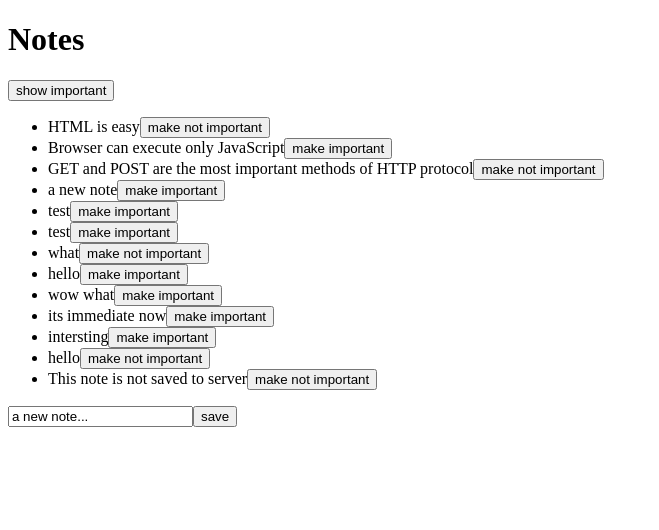
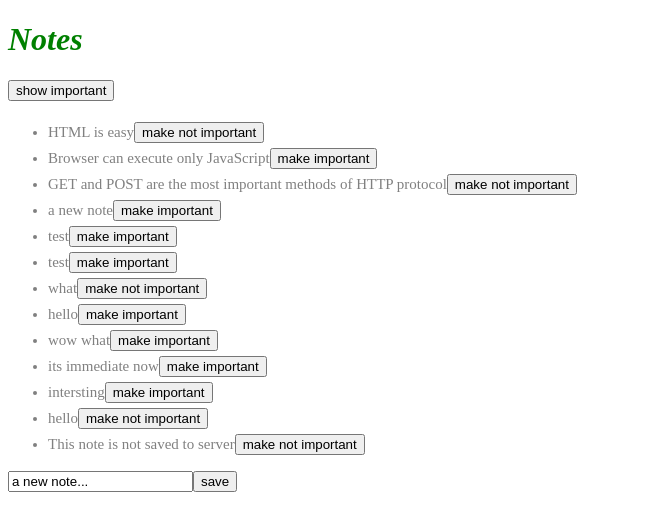
Before and after one commit to Complex1t/react-test, a React (Vite) app in the folder part2/: page / in a window 1280 px wide. Shown: the top 530 px of the page, without its empty margins (0-659 px from the left). Built offline with nearby package versions, Linux system fonts and the light colour scheme; data requests are answered from the project's data file.

Commit message:
Add notification system with style, improve error msg

```diff
--- a/part2/src/App.jsx
+++ b/part2/src/App.jsx
@@ -2,11 +2,13 @@
 import axios from 'axios'
 import Note from './components/Note.jsx'
 import noteService from './services/notes'
+import Notification from './components/Notification.jsx'
 
 const App = () => {
     const [notes, setNotes] = useState([])
     const [newNote, setNewNote] = useState('a new note...')
     const [showAll, setShowAll] = useState(true)
+    const [errorMessage, setErrorMessage] = useState('')
 
     //get json database
     const hook = () => {
@@ -57,8 +59,8 @@
             setNotes(notes.map(note => note.id === id ? returnedNote : note))
             })
             .catch(error => {
-                alert(
-                    `the note '${noteToChange.content}' was already deleted from server`
+                setErrorMessage(
+                    `Note '${noteToChange.content}' was already removed from server`
                 )
                 setNotes(notes.filter(n => n.id !== id)) //if its true, then keep it
             })
@@ -78,6 +80,7 @@
     return (
         <div>
             <h1>Notes</h1>
+            <Notification message={errorMessage} />
             <button onClick={() => setShowAll(!showAll)}>
                 show {showAll ? 'important' : 'all'}
             </button>
--- a/part2/src/components/Note.jsx
+++ b/part2/src/components/Note.jsx
@@ -4,7 +4,7 @@
 
     return (
         <div>
-            <li>
+            <li className="note">
                 {note.content}
                 <button onClick={toggleImportance}>{label}</button>
             </li>
--- /dev/null
+++ b/part2/src/components/Notification.jsx
@@ -0,0 +1,16 @@
+const Notification = ( {message} ) => {
+    if (message === null) {
+        return null
+    }
+    if (message.length === 0) {
+        return null
+    }
+
+    return (
+        <div className="error">
+            {message}
+        </div>
+    )
+}
+
+export default Notification
--- /dev/null
+++ b/part2/src/index.css
@@ -0,0 +1,18 @@
+h1 {
+    color: green;
+    font-style: italic;
+}
+.note {
+    color: gray;
+    padding-top: 5px;
+    font-size: 15px;
+}
+.error {
+    color: red;
+    background: lightgray;
+    font-size: 20px;
+    border-style: solid;
+    border-radius: 5px;
+    padding: 10px;
+    margin-bottom: 10px;
+}
--- a/part2/src/main.jsx
+++ b/part2/src/main.jsx
@@ -1,6 +1,6 @@
 import ReactDOM from 'react-dom/client'
 import App from './App'
-import axios from 'axios'
+import './index.css'
 
 // const notes = [
 //     {
```
